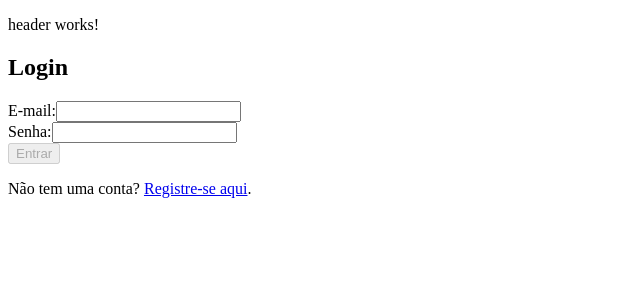
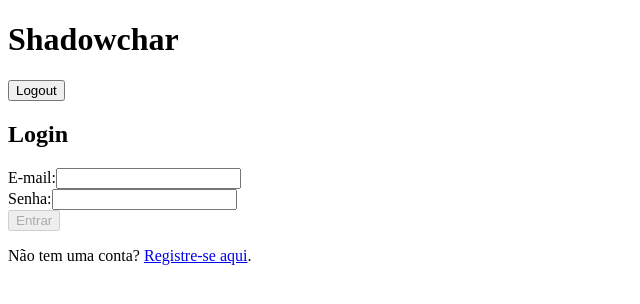
Before and after one commit to k1ngS/shadowchar-project, an Angular app in the folder shadowchar-frontend/: page /login in a window 1280 px wide. Shown: the top 304 px of the page, without its empty margins (0-640 px from the left). Built offline with nearby package versions, Linux system fonts and the light colour scheme.

Commit message:
feat(header): Refactor header component to include logout functionality and update template structure

```diff
--- a/shadowchar-frontend/src/app/layout/header/header.html
+++ b/shadowchar-frontend/src/app/layout/header/header.html
@@ -1 +1,6 @@
-<p>header works!</p>
+<header>
+  <h1>Shadowchar</h1>
+  <nav>
+    <button (click)="logout()">Logout</button>
+  </nav>
+</header>
--- a/shadowchar-frontend/src/app/layout/header/header.ts
+++ b/shadowchar-frontend/src/app/layout/header/header.ts
@@ -1,11 +1,16 @@
 import { Component } from '@angular/core';
+import { Auth } from '../../core/auth';
 
 @Component({
   selector: 'app-header',
   imports: [],
   templateUrl: './header.html',
-  styleUrl: './header.scss'
+  styleUrl: './header.scss',
 })
 export class Header {
+  constructor(public authService: Auth) {}
 
+  logout(): void {
+    this.authService.logout();
+  }
 }
```
